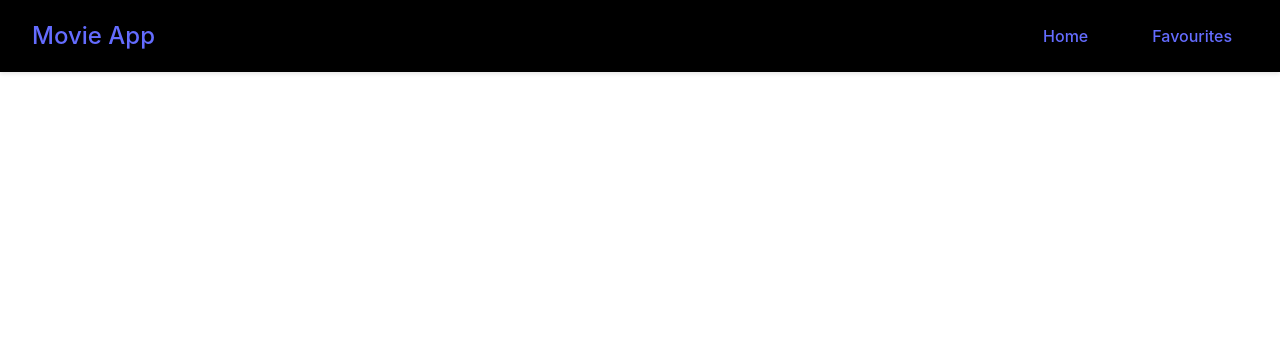
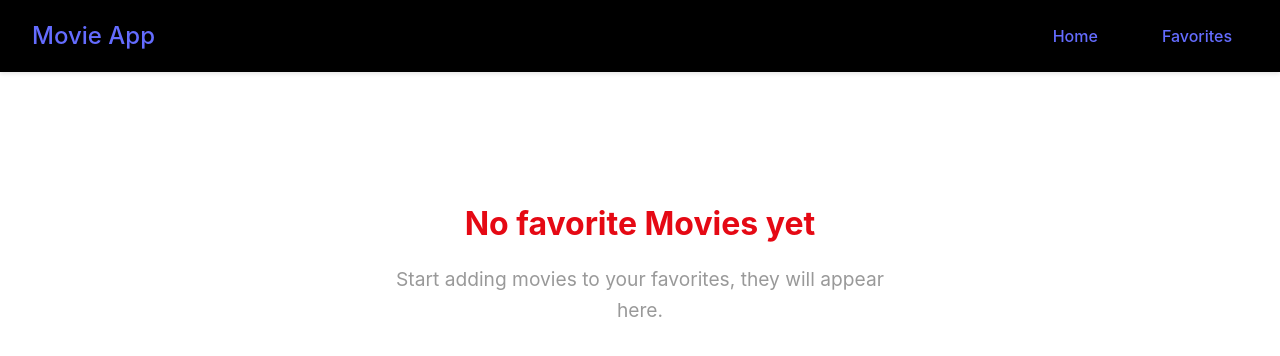
Before and after one commit to bhick33/react_film_app, a React (Vite) app in the folder frontend/: page /favorites in a window 1280 px wide. Shown: the top 356 px of the page. Built offline with nearby package versions, Linux system fonts and the light colour scheme.

Commit message:
Amend spelling from British to American for consistency

```diff
--- a/frontend/src/App.jsx
+++ b/frontend/src/App.jsx
@@ -1,5 +1,5 @@
 import './css/App.css'
-import Favourites from './pages/Favourites'
+import Favorites from './pages/Favorites'
 import Home from "./pages/Home"
 import {Routes, Route} from "react-router-dom"
 import NavBar from './components/NavBar'
@@ -11,7 +11,7 @@ function App() {
       <main className='main-content'>
         <Routes>
           <Route path='/' element={<Home />}/>
-          <Route path='/favourites' element={<Favourites />}/>
+          <Route path='/favorites' element={<Favorites />}/>
         </Routes>
       </main>
     </div>
--- a/frontend/src/components/MovieCard.jsx
+++ b/frontend/src/components/MovieCard.jsx
@@ -1,7 +1,7 @@
 import "../css/MovieCard.css"
 
 function MovieCard({movie}) {
-    function OnFavouriteClick() {
+    function OnFavoriteClick() {
         alert("Clicked!")
     }
     return (
@@ -9,7 +9,7 @@ function MovieCard({movie}) {
             <div className="movie-poster">
                 <img src={`https://image.tmdb.org/t/p/w500${movie.poster_path}`} alt={movie.title} />
                 <div className="movie-overlay">
-                    <button className="favorite-btn" onClick={OnFavouriteClick}>
+                    <button className="favorite-btn" onClick={OnFavoriteClick}>
                         ♡
                     </button>
                 </div>
--- a/frontend/src/components/NavBar.jsx
+++ b/frontend/src/components/NavBar.jsx
@@ -8,7 +8,7 @@ function NavBar() {
         </div>
         <div className="navbar-links">
             <Link to="/" className="nav-link">Home</Link>
-            <Link to="/favourites" className="nav-link">Favourites</Link>
+            <Link to="/favorites" className="nav-link">Favorites</Link>
         </div>
     </nav>
 }
--- /dev/null
+++ b/frontend/src/pages/Favorites.jsx
@@ -0,0 +1,10 @@
+import "../css/Favorites.css"
+
+function Favorites() {
+    return <div className="favorites-empty">
+        <h2>No favorite Movies yet</h2>
+        <p>Start adding movies to your favorites, they will appear here.</p>
+    </div>
+}
+
+export default Favorites
--- a/frontend/src/pages/Favourites.jsx
+++ /dev/null
@@ -1,10 +0,0 @@
-import "../css/Favorites.css"
-
-function Favourites() {
-    return <div className="favourites-empty">
-        <h2>No favourite Movies yet</h2>
-        <p>Start adding movies to your favourites, they will appear here.</p>
-    </div>
-}
-
-export default Favourites
```
